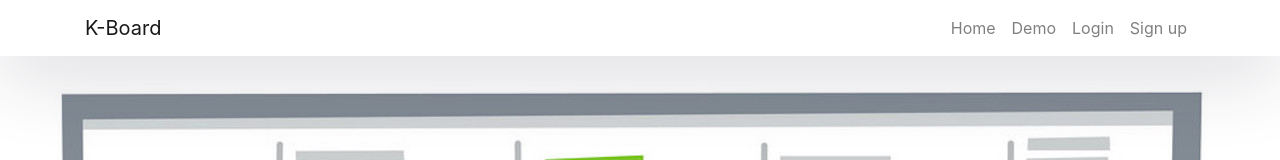
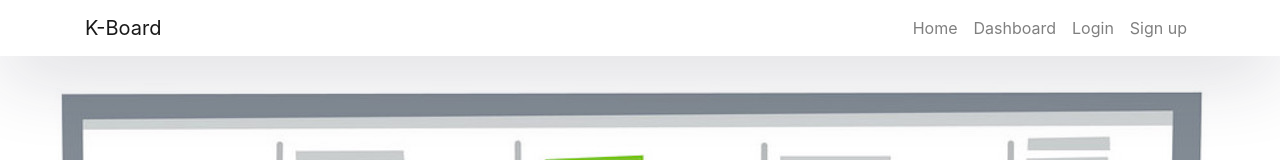
Before and after one commit to sjaime97/K-Board, a React (Create React App) app in the folder client/: page / in a window 1280 px wide. Shown: the top 160 px of the page. Built offline with nearby package versions, Linux system fonts and the light colour scheme; no server answers; what aws-amplify would draw is missing.

Commit message:
Updated Navbar link to /dashboard

```diff
--- a/client/src/components/NavBar.js
+++ b/client/src/components/NavBar.js
@@ -33,8 +33,8 @@ function NavBar(props) {
               </Link>
             </li>
             <li className="nav-item">
-              <Link className="nav-link" to={"/board"}>
-                Demo
+              <Link className="nav-link" to={"/dashboard"}>
+                Dashboard
               </Link>
             </li>
 
```
